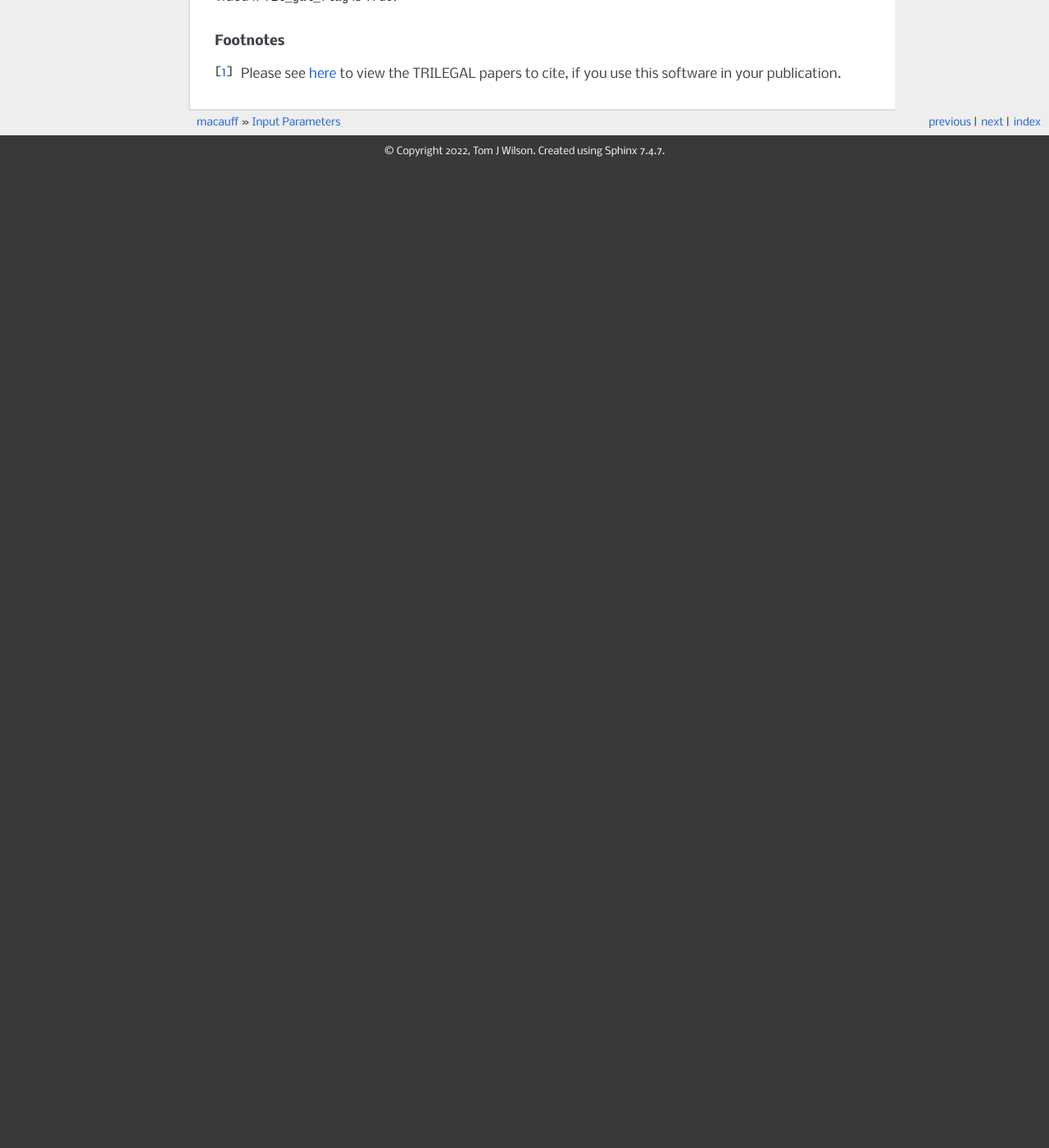
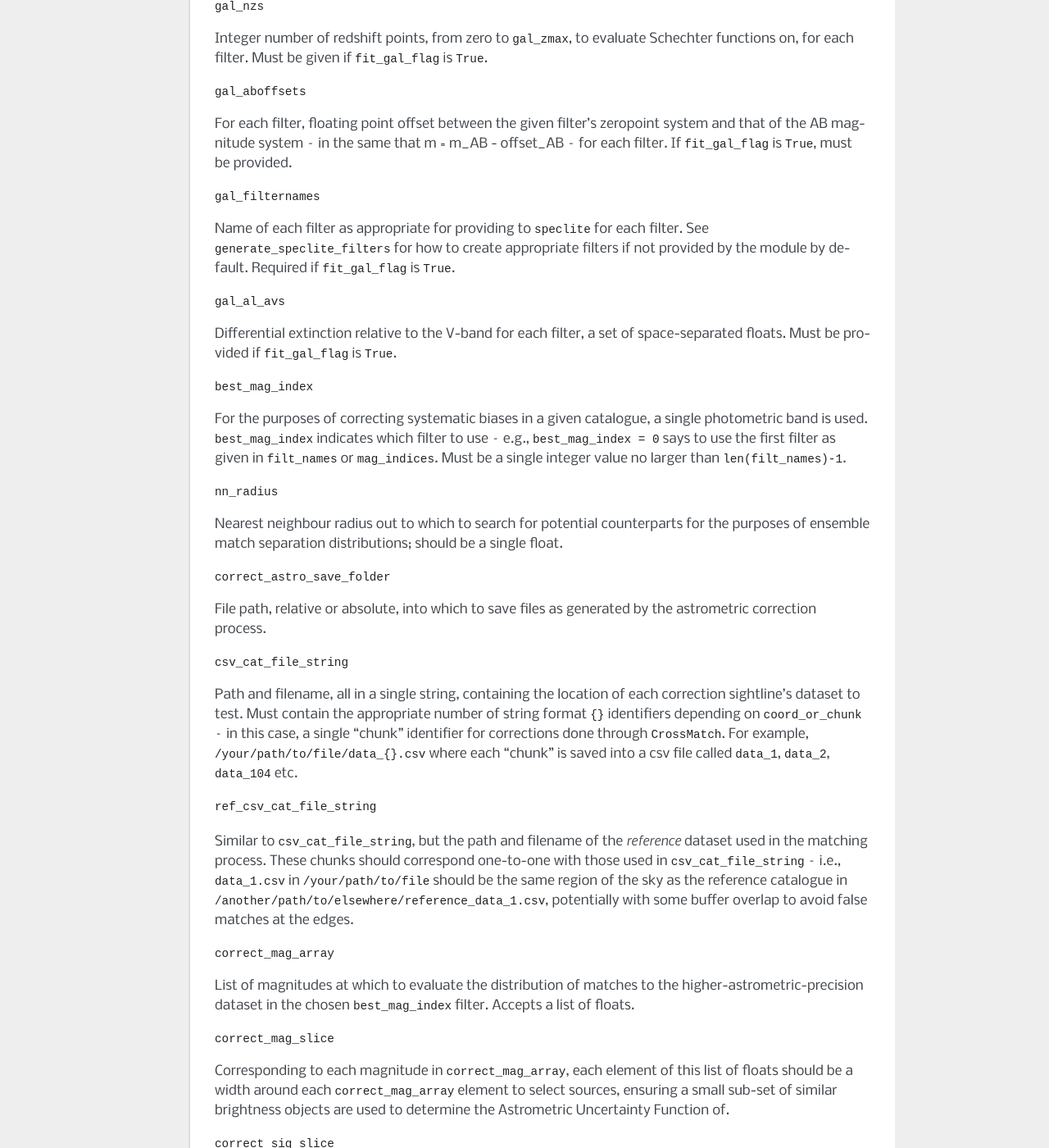
Before and after one commit to macauff/macauff, a Sphinx documentation site: the page built from docs/inputs.rst, in a window 1280 px wide and 1400 px high, scrolled down 8849 px. Shown: the whole window at 82% size. Built offline with Sphinx 7.4.7, drawn with Linux system fonts in a browser that asks for light colours; before the commit the page ends 9053 px from its top, so only the background shows below that; some of the changed text lies outside the part shown.

Commit message:
Added documentation for new parameters

```diff
--- a/docs/inputs.rst
+++ b/docs/inputs.rst
@@ -133,6 +133,10 @@
 
 The largest fourier-space value, up to which inverse Hankel transformation integrals are considered. Should typically be larger than the inverse of the smallest typical centroiding Gaussian one-dimensional uncertainty.
 
+``n_pool``
+
+Determines how many CPUs are used when parallelising within ``Python`` using ``multiprocessing``.
+
 ``int_fracs``
 
 The integral fractions of the various so-called "error circles" used in the cross-match process. Should be space-separated floats, in the order of: bright error circle fraction, "field" error circle fraction, and potential counterpart cutoff limit.
@@ -157,7 +161,7 @@
 
 These can be divided into those inputs that are always required:
 
-``cat_folder_path``, ``cat_name``, ``filt_names``, ``auf_folder_path``, ``auf_region_type``, ``auf_region_frame``, and ``auf_region_points``;
+``cat_folder_path``, ``cat_name``, ``filt_names``, ``auf_folder_path``, ``auf_region_type``, ``auf_region_frame``, ``auf_region_points``, and ``correct_astrometry``;
 
 those that are only required if the `Joint Parameters`_ option ``include_perturb_auf`` is ``True``:
 
@@ -167,13 +171,17 @@
 
 ``dd_params_path`` and ``l_cut_path``;
 
-the parameter only needed if `Joint Parameters`_ option ``compute_local_density`` is ``True``:
+the parameter needed if `Joint Parameters`_ option ``compute_local_density`` is ``True`` (and hence ``include_perturb_auf`` is ``True``) or if ``correct_astrometry`` is ``True``:
 
 ``dens_dist``;
 
-and the inputs required in each catalogue parameters file if ``fit_gal_flag`` is ``True``:
+the inputs required in each catalogue parameters file if ``fit_gal_flag`` is ``True`` (and hence ``include_perturb_auf`` is ``True``):
 
-``gal_wavs``, ``gal_zmax``, ``gal_nzs``, ``gal_aboffsets``, ``gal_filternames``, and ``gal_al_avs``.
+``gal_wavs``, ``gal_zmax``, ``gal_nzs``, ``gal_aboffsets``, ``gal_filternames``, and ``gal_al_avs``;
+
+and the inputs required if ``correct_astrometry`` is ``True``:
+
+``best_mag_index``, ``nn_radius``, ``correct_astro_save_folder``, ``csv_cat_file_string``, ``ref_csv_cat_file_string``, ``correct_mag_array``, ``correct_mag_slice``, ``correct_sig_slice``, ``pos_and_err_indices``, ``mag_indices``, and ``mag_unc_indices``.
 
 
 Catalogue Parameter Description
@@ -206,6 +214,10 @@
 ``auf_region_points``
 
 Based on ``auf_region_type``, this must either by six space-separated floats, controlling the start and end, and number of, longitude and latitude points in ``start lon end lon # steps start lat end lat #steps`` order (see ``cf_region_points``), or a series of comma-separated tuples cf. ``(a, b), (c, d)``.
+
+``correct_astrometry``
+
+In cases where catalogues have unreliable *centroid* uncertainties, before catalogue matching occurs the dataset can be fit for systematic corrections to its quoted astrometric precisions through ensemble match separation distance distributions to a higher-precision dataset (see the :doc:`Processing<pre_post_process>` section). This flag controls whether this is performed on a chunk-by-chunk basis during the initialisation step of ``CrossMatch``.
 
 ``fit_gal_flag``
 
@@ -291,6 +303,50 @@
 
 Differential extinction relative to the V-band for each filter, a set of space-separated floats. Must be provided if ``fit_gal_flag`` is ``True``.
 
+``best_mag_index``
+
+For the purposes of correcting systematic biases in a given catalogue, a single photometric band is used. ``best_mag_index`` indicates which filter to use -- e.g., ``best_mag_index = 0`` says to use the first filter as given in ``filt_names`` or ``mag_indices``. Must be a single integer value no larger than ``len(filt_names)-1``.
+
+``nn_radius``
+
+Nearest neighbour radius out to which to search for potential counterparts for the purposes of ensemble match separation distributions; should be a single float.
+
+``correct_astro_save_folder``
+
+File path, relative or absolute, into which to save files as generated by the astrometric correction process.
+
+``csv_cat_file_string``
+
+Path and filename, all in a single string, containing the location of each correction sightline's dataset to test. Must contain the appropriate number of string format ``{}`` identifiers depending on ``coord_or_chunk`` -- in this case, a single "chunk" identifier for corrections done through ``CrossMatch``. For example, ``/your/path/to/file/data_{}.csv`` where each "chunk" is saved into a csv file called ``data_1``, ``data_2``, ``data_104`` etc.
+
+``ref_csv_cat_file_string``
+
+Similar to ``csv_cat_file_string``, but the path and filename of the *reference* dataset used in the matching process. These chunks should correspond one-to-one with those used in ``csv_cat_file_string`` -- i.e., ``data_1.csv`` in ``/your/path/to/file`` should be the same region of the sky as the reference catalogue in ``/another/path/to/elsewhere/reference_data_1.csv``, potentially with some buffer overlap to avoid false matches at the edges.
+
+``correct_mag_array``
+
+List of magnitudes at which to evaluate the distribution of matches to the higher-astrometric-precision dataset in the chosen ``best_mag_index`` filter. Accepts a list of floats.
+
+``correct_mag_slice``
+
+Corresponding to each magnitude in ``correct_mag_array``, each element of this list of floats should be a width around each ``correct_mag_array`` element to select sources, ensuring a small sub-set of similar brightness objects are used to determine the Astrometric Uncertainty Function of.
+
+``correct_sig_slice``
+
+Elementwise with ``correct_mag_array`` and ``correct_mag_slice``, a list of floats of widths of astrometric precision to select a robust sub-sample of objects in each magnitude bin for, ensuring a self-similar AUF.
+
+``pos_and_err_indices``
+
+A list of six integers, the first three elements of which are the zero-indexed indices into the *reference* catalogue .csv file (``ref_csv_cat_file_string``) for the longitudinal coordinate, latitudinal coordinate, and circular astrometric precision respectively, followed by the lon/lat/uncert of the *input* catalogue. For example, ``0 1 2 10 9 8`` suggests that the reference catalogue begins with the position and uncertainty of its objects while the catalogue "a" or "b" sources have, in their original .csv file, a backwards list of coordinates and precisions towards the final columns of the filing system.
+
+``mag_indices``
+
+Just for the input catalogue, a list of ``len(filt_names)`` space-separated integers detailing the zero-indexed column number of the magnitudes in the dataset.
+
+``mag_unc_indices``
+
+Similar to ``mag_indices``, a list of ``len(mag_indices)`` space-separated integers, one for each column in ``mag_indices`` for where the corresponding uncertainty column is held for each magnitude in the input .csv file.
+
 .. rubric:: Footnotes
 
 .. [#] Please see `here <http://stev.oapd.inaf.it/~webmaster/trilegal_1.6/papers.html>`_ to view the TRILEGAL papers to cite, if you use this software in your publication.
```
Also changed, not shown: other parts of docs/inputs.rst (+1 -1 lines).
